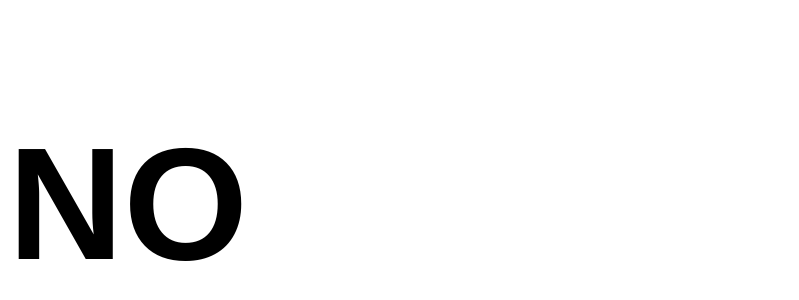
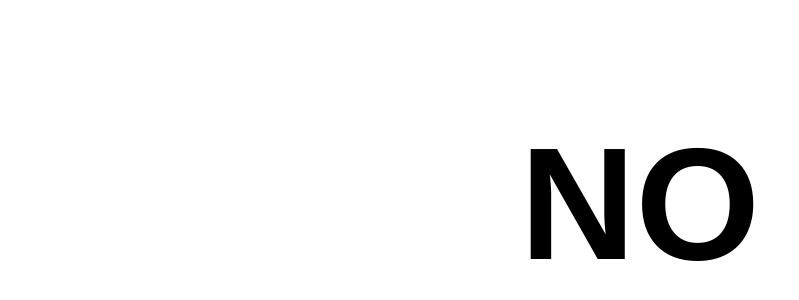
Before and after one commit to aih/isitjonahsbirthday, a plain HTML site: page index.html in a window 1280 px wide. Shown: the part 96-396 px from the top of the page, without its empty margins (0-799 px from the left). Drawn offline with Linux system fonts and the light colour scheme.

Commit message:
Center text

```diff
--- a/index.html
+++ b/index.html
@@ -1,16 +1,20 @@
 <html>
     <style>
+    body{
+      text-align:center;
+   }
     .answer{
     display: inline-block;
     margin-top: 200px;
     font-weight: bold;
     font-size: 120pt;
-    text-align: center;
     font-family: Arial, sans-serif;
     text-decoration: none;
     color: black;
     }
   </style>
+<body>
 <div id="no" class="answer">NO</div>
 <div id="yes" class="answer" style="display:none">YES</div>
+</body>
 </html>
```
